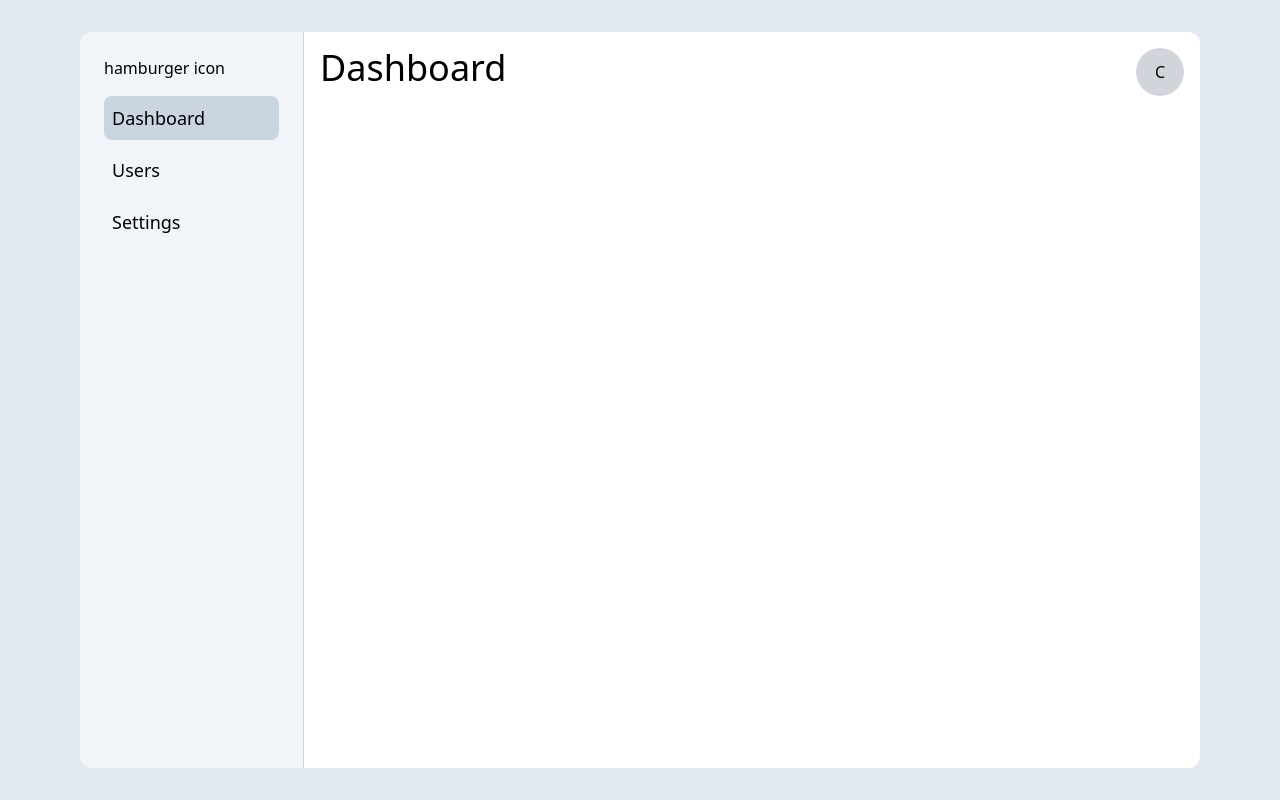
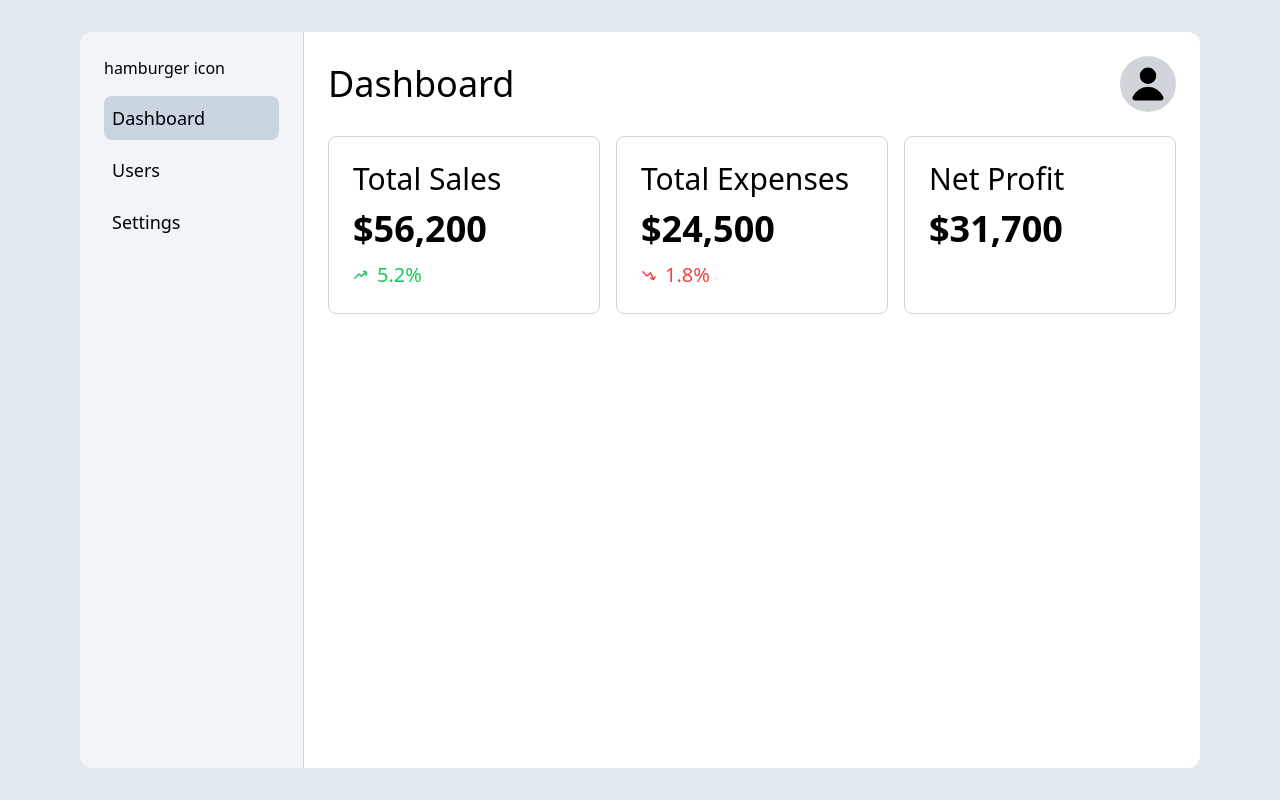
Before and after one commit to JosueZavalaProjects/dashboard-graph, a React (Vite) app: page / in a window 1280 px wide. Built offline with nearby package versions, Linux system fonts and the light colour scheme.

Commit message:
feat(Dashboard): Finishing Cards and Card components

```diff
--- /dev/null
+++ b/src/components/Dashboard/Cards/Card.tsx
@@ -0,0 +1,47 @@
+import {
+  ArrowTrendingDownIcon,
+  ArrowTrendingUpIcon,
+} from "@heroicons/react/16/solid";
+
+interface CardProps {
+  title: string;
+  amount: string | number;
+  percentage?: number;
+}
+
+export const Card = ({ title, amount, percentage }: CardProps) => {
+  return (
+    <div className="flex flex-col gap-3 border border-gray-300 rounded-lg p-6">
+      <div className="text-3xl font-thin">{title}</div>
+      <div className="text-4xl font-semibold">${amount}</div>
+      <Percentage percentage={percentage} />
+    </div>
+  );
+};
+
+const Percentage = ({ percentage }: { percentage?: number }) => {
+  return (
+    <>
+      {percentage && (
+        <>
+          {percentage >= 0 && (
+            <div className="flex gap-2 text-xl text-green-500">
+              <span className="grid justify-items-center items-center">
+                <ArrowTrendingUpIcon className="size-4" />
+              </span>
+              <span>{percentage}%</span>
+            </div>
+          )}
+          {percentage < 0 && (
+            <div className="flex gap-2 text-xl text-red-500">
+              <span className="grid justify-items-center items-center">
+                <ArrowTrendingDownIcon className="size-4" />
+              </span>
+              <span>{percentage * -1}%</span>
+            </div>
+          )}
+        </>
+      )}
+    </>
+  );
+};
--- /dev/null
+++ b/src/components/Dashboard/Cards/index.tsx
@@ -0,0 +1,11 @@
+import { Card } from "./Card";
+
+export const Cards = () => {
+  return (
+    <div className="grid grid-cols-3 gap-4">
+      <Card title="Total Sales" amount={"56,200"} percentage={5.2} />
+      <Card title="Total Expenses" amount={"24,500"} percentage={-1.8} />
+      <Card title="Net Profit" amount={"31,700"} />
+    </div>
+  );
+};
--- /dev/null
+++ b/src/components/Dashboard/Header.tsx
@@ -0,0 +1,14 @@
+import { UserIcon } from "@heroicons/react/16/solid";
+
+export const Header = () => {
+  return (
+    <div className="flex flex-col w-full">
+      <div className="flex justify-between">
+        <div className="flex items-center text-4xl">Dashboard</div>
+        <div className="grid justify-items-center items-center bg-gray-300 w-14 h-14 rounded-full">
+          <UserIcon className="size-11 text-black" />
+        </div>
+      </div>
+    </div>
+  );
+};
--- a/src/components/Dashboard/index.tsx
+++ b/src/components/Dashboard/index.tsx
@@ -1,12 +1,13 @@
+import { Cards } from "./Cards";
+import { Header } from "./Header";
+
 export const Dashboard = () => {
   return (
-    <div className="flex flex-col w-full">
-      <div className="flex justify-between">
-        <div className="text-4xl">Dashboard</div>
-        <div className="grid justify-items-center items-center bg-gray-300 w-12 h-12 rounded-full">
-          C
-        </div>
+    <>
+      <div className="flex flex-col gap-6">
+        <Header />
+        <Cards />
       </div>
-    </div>
+    </>
   );
 };
--- a/src/components/Navigation/NavBar/Navbar.tsx
+++ b/src/components/Navigation/NavBar/Navbar.tsx
@@ -18,7 +18,7 @@ export const NavBar = ({ children }: Props) => {
             </ul>
           </nav>
         </div>
-        <div className="p-4 w-4/5">{children}</div>
+        <div className="p-6 w-4/5">{children}</div>
       </main>
     </section>
   );
```
